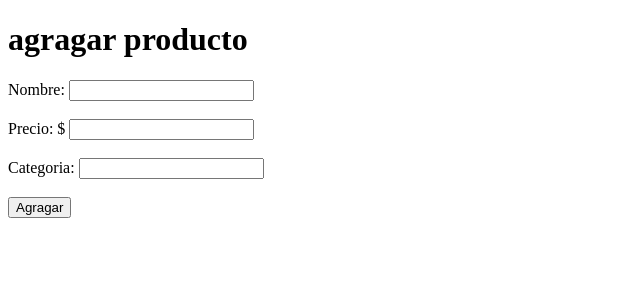
After one commit to DronekBreck/Dronek_tienda_tec, a PHP site: page /fuente/agregar.php in a window 1280 px wide. The commit adds this page. Shown: the top 300 px of the page, without its empty margins (0-640 px from the left). Run offline with PHP 8.4, Linux system fonts and the light colour scheme.

Commit message:
Agregar productos

```diff
--- /dev/null
+++ b/fuente/agregar.php
@@ -0,0 +1,32 @@
+<!DOCTYPE html>
+<html lang="es">
+<head>
+    <meta charset="UTF-8">
+    <meta name="viewport" content="width=device-width, initial-scale=1.0">
+    <title>Agregar</title>
+</head>
+<body>
+
+<form action="./crud/insertar_producto.php" method="POST">
+    <h1>agragar producto</h1>
+        <div>
+            <label for="">Nombre:</label>
+            <input type="text" id="nombre" name="nombre">
+        </div>
+    <br>
+        <div>
+            <label for="">Precio: $</label>
+            <input type="number" name="precio">
+        </div>
+    <br>
+        <div>
+            <label for="">Categoria:</label>
+            <input type="number" name="categoria">
+        </div>
+    <br>
+    <input type="submit" value="Agragar">
+
+</form>
+
+</body>
+</html>
```
Also changed, not shown: fuente/crud/insertar_producto.php (added, +17 -0 lines), index.php (+11 -3 lines).
